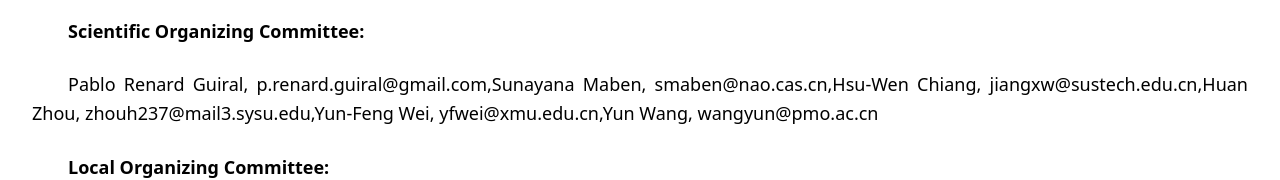
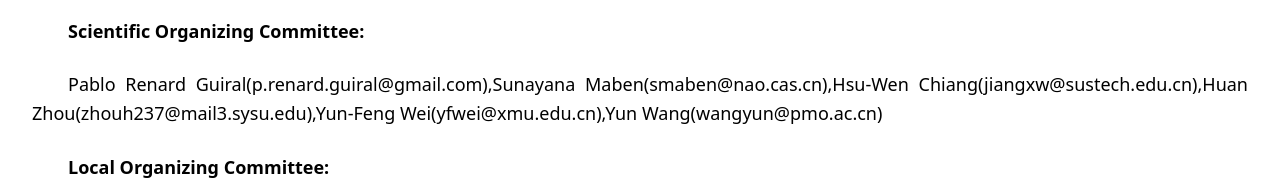
Before and after one commit to mars-knowsnothing/astro-forum, a Vue app: page / in a window 1280 px wide. Shown: the part 727-907 px from the top of the page. Built offline with nearby package versions, Linux system fonts and the light colour scheme.

Commit message:
1. update content

```diff
--- a/src/i18n/index.js
+++ b/src/i18n/index.js
@@ -20,7 +20,7 @@ const messages = {
         'Astronomy in China has developed at a fast rate over the last decade, with new observational instrument and facilities planned or already operational (e.g., FAST, MUST, CSST, TianQin, Taiji), and increasing funding opportunities available. The KIAA postdoc forum is a chance for early-career scientists to grow their scientific network in China, with the prospect of continuing their scientific careers or further collaborating with Chinese institutions.'
       ],
       list_1_title: 'Scientific Organizing Committee:',
-      list_1: 'Pablo Renard Guiral, p.renard.guiral@gmail.com,Sunayana Maben, smaben@nao.cas.cn,Hsu-Wen Chiang, jiangxw@sustech.edu.cn,Huan Zhou, zhouh237@mail3.sysu.edu,Yun-Feng Wei, yfwei@xmu.edu.cn,Yun Wang, wangyun@pmo.ac.cn',
+      list_1: 'Pablo Renard Guiral(p.renard.guiral@gmail.com),Sunayana Maben(smaben@nao.cas.cn),Hsu-Wen Chiang(jiangxw@sustech.edu.cn),Huan Zhou(zhouh237@mail3.sysu.edu),Yun-Feng Wei(yfwei@xmu.edu.cn),Yun Wang(wangyun@pmo.ac.cn)',
       bannerText: [
         'POSTDOCS FORUM 2024',
         'November 25 - 27 , 2024'
```
